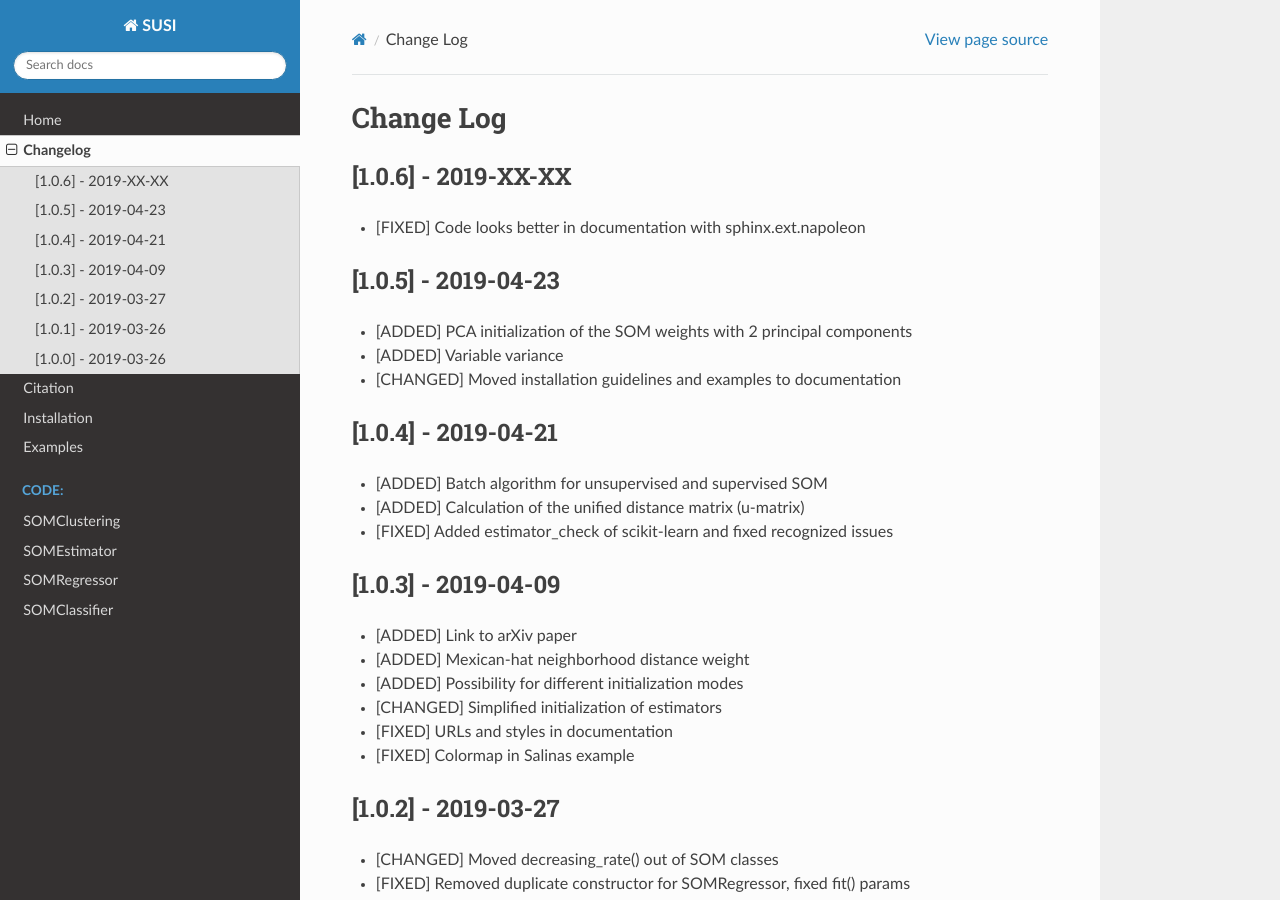
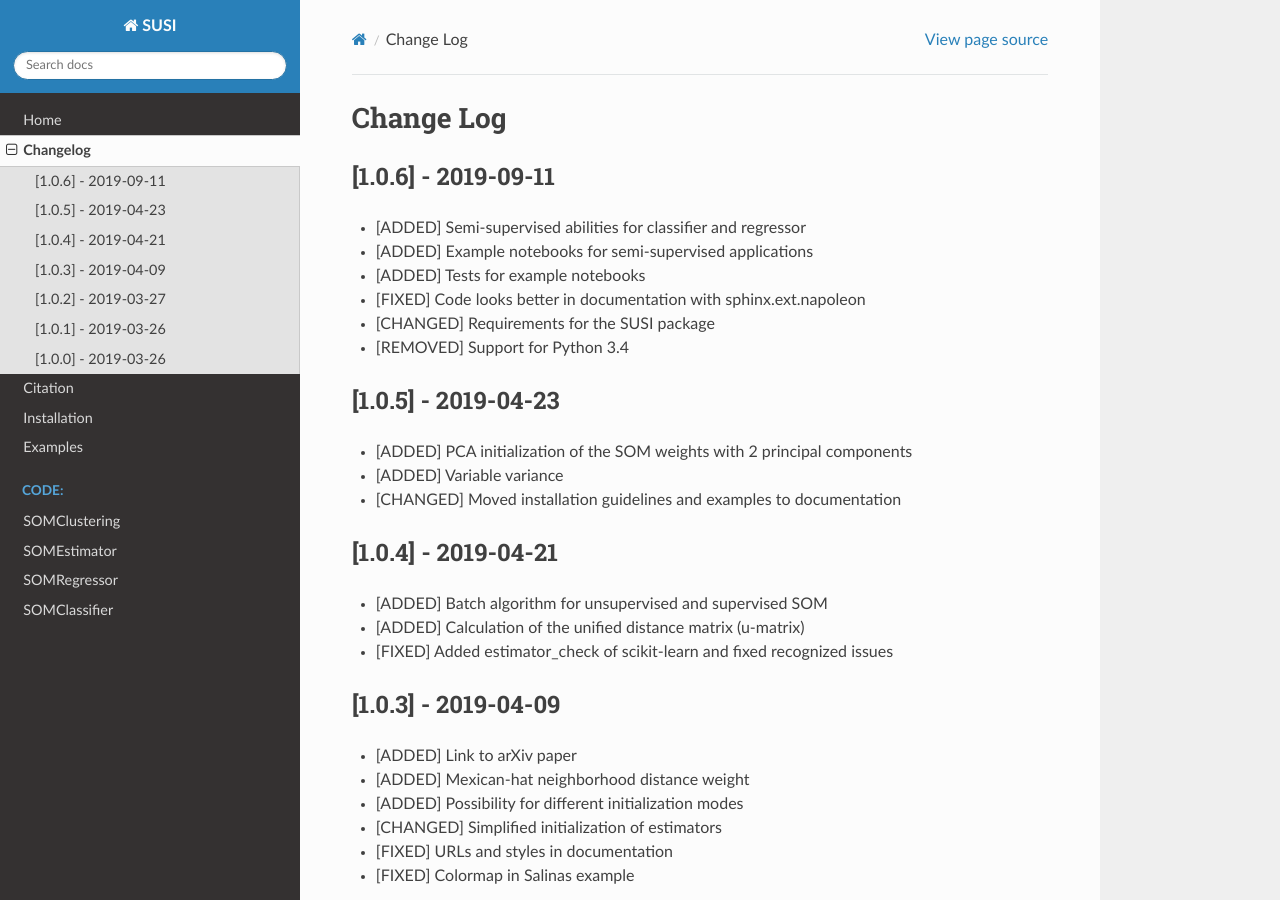
Before and after one commit to felixriese/susi, a Sphinx documentation site: the page built from docs/changelog.rst, in a window 1280 px wide and 900 px high. Built offline with Sphinx 7.4.7 and the Read the Docs theme 2.0.0, drawn with Linux system fonts in a browser that asks for light colours; formulas are drawn with MathJax 3.

Commit message:
Preparations for merge

```diff
--- a/CHANGELOG.rst
+++ b/CHANGELOG.rst
@@ -1,10 +1,14 @@
 Change Log
 ==========
 
-[1.0.6] - 2019-XX-XX
+[1.0.6] - 2019-09-11
 ------------------------
+- [ADDED] Semi-supervised abilities for classifier and regressor
+- [ADDED] Example notebooks for semi-supervised applications
+- [ADDED] Tests for example notebooks
 - [FIXED] Code looks better in documentation with sphinx.ext.napoleon
-
+- [CHANGED] Requirements for the SUSI package
+- [REMOVED] Support for Python 3.4
 
 [1.0.5] - 2019-04-23
 ------------------------
--- a/README.rst
+++ b/README.rst
@@ -71,7 +71,7 @@ Installation
 
 .. code:: bash
 
-    pip3 install susi
+    pip install susi
 
 More information can be found in the `installation guidelines <https://susi.readthedocs.io/en/latest/install.html>`_.
 
@@ -103,7 +103,6 @@ Felix M. Riese and S. Keller, "SUSI: Supervised Self-Organizing Maps for Regress
         author = {Riese, Felix~M. and Keller, Sina},
         title = {SUSI: Supervised Self-Organizing Maps for Regression and Classification in Python},
         year = {2019},
-        notes = {Submitted to an ISPRS conference},
         archivePrefix = {arXiv},
         eprint = {1903.11114},
         primaryClass = {cs.LG},
--- a/docs/conf.py
+++ b/docs/conf.py
@@ -26,7 +26,7 @@ author = 'Felix M. Riese'
 # The short X.Y version
 version = ''
 # The full version, including alpha/beta/rc tags
-release = '1.0.5'
+release = '1.0.6'
 
 
 # -- General configuration ---------------------------------------------------
--- a/setup.py
+++ b/setup.py
@@ -14,7 +14,7 @@ long_description = '\n\n'.join((readme, changelog))
 
 setuptools.setup(
     name="susi",
-    version="1.0.5",
+    version="1.0.6-post1",
     author="Felix M. Riese",
     author_email="github@felixriese.de",
     description="Python package for unsupervised and supervised self-organizing maps (SOM)",
@@ -29,7 +29,6 @@ setuptools.setup(
     packages=setuptools.find_packages(),
     classifiers=[
         "Programming Language :: Python :: 3",
-        "Programming Language :: Python :: 3.4",
         "Programming Language :: Python :: 3.5",
         "Programming Language :: Python :: 3.6",
         "Programming Language :: Python :: 3.7",
```
